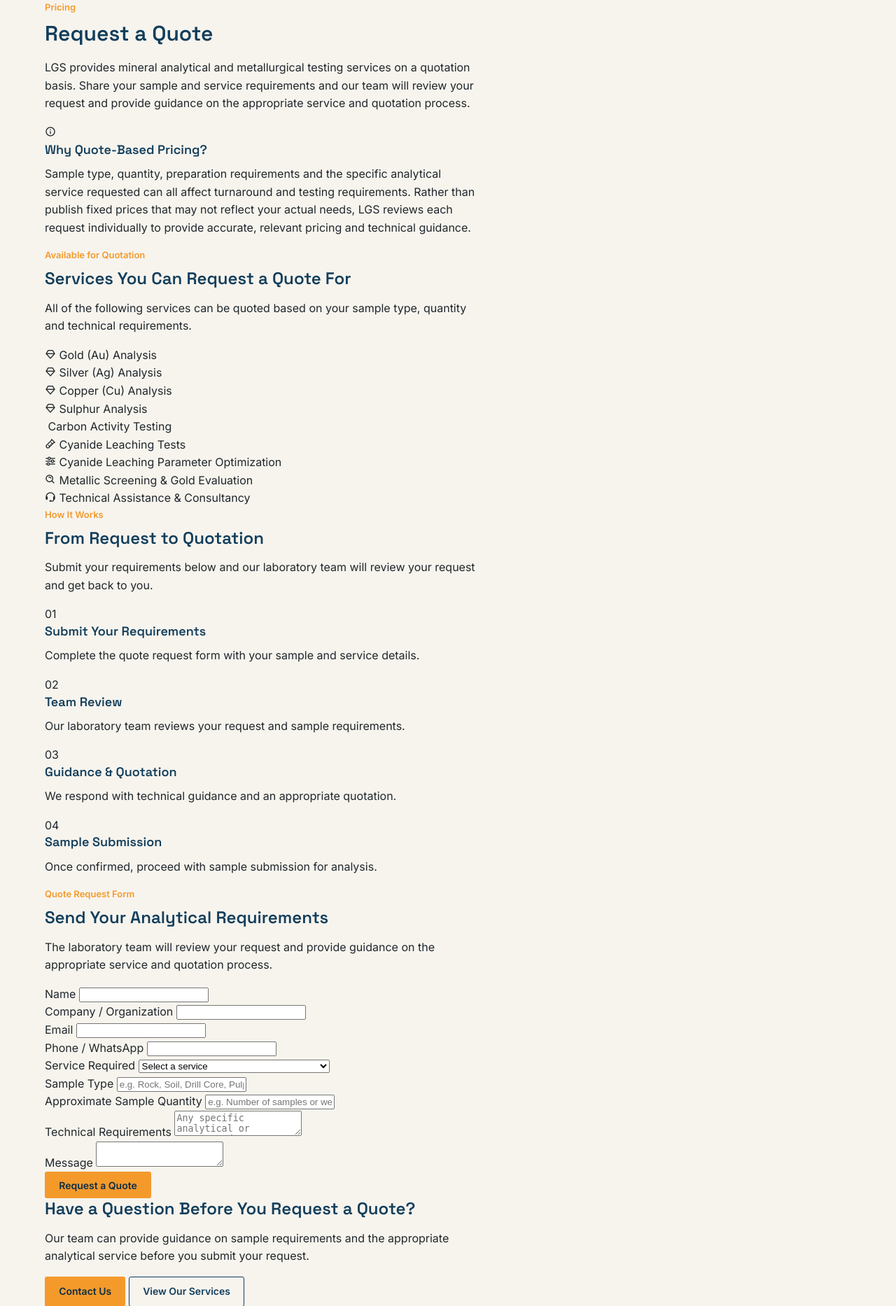
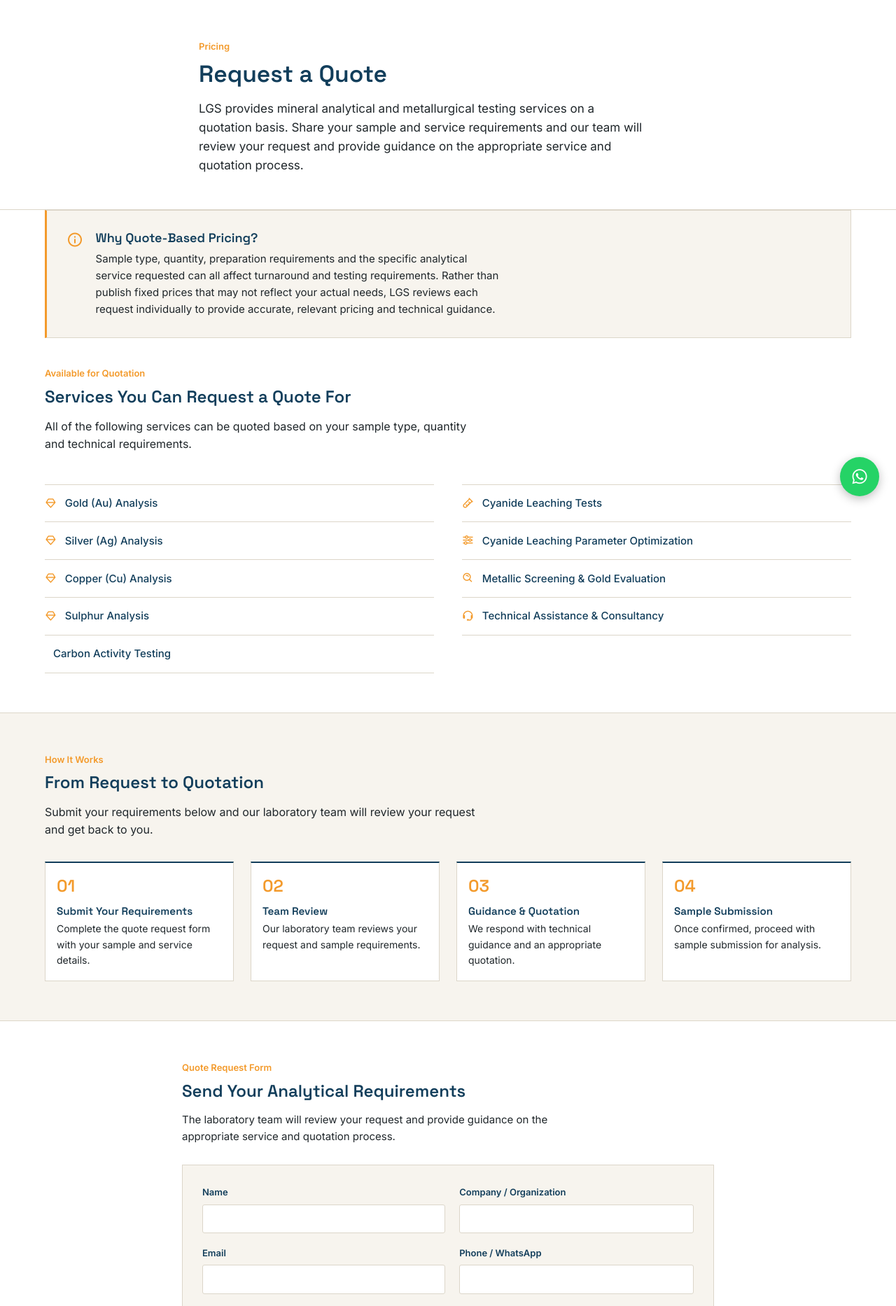
Before and after one commit to AudoWrld/lgs_website, a Django app: page /pricing in a window 1280 px wide. Shown: the part 67-1933 px from the top of the page at 70% size. Run offline with Django 5.2, Linux system fonts and the light colour scheme.

Commit message:
Add WhatsApp floating button and create pricing page styles for improved user engagement

```diff
--- a/core/static/core/css/base.css
+++ b/core/static/core/css/base.css
@@ -6,6 +6,7 @@
   --off-white: #f7f4ee;
   --white: #ffffff;
   --line: #dcd6c9;
+  --whatsapp: #25d366;
 
   --font-head: "Space Grotesk", sans-serif;
   --font-body: "Inter", sans-serif;
@@ -318,6 +319,43 @@ img {
   color: rgba(247, 244, 238, 0.6);
 }
 
+.whatsapp-float {
+  position: fixed;
+  right: 1.5rem;
+  bottom: 1.5rem;
+  width: 56px;
+  height: 56px;
+  border-radius: 50%;
+  background: var(--whatsapp);
+  color: var(--white);
+  display: flex;
+  align-items: center;
+  justify-content: center;
+  font-size: 1.75rem;
+  box-shadow: 0 4px 14px rgba(0, 0, 0, 0.25);
+  z-index: 200;
+  transition:
+    transform 0.15s ease,
+    box-shadow 0.15s ease;
+}
+
+@media (hover: hover) and (pointer: fine) {
+  .whatsapp-float:hover {
+    transform: scale(1.06);
+    box-shadow: 0 6px 18px rgba(0, 0, 0, 0.3);
+  }
+}
+
+@media (max-width: 640px) {
+  .whatsapp-float {
+    width: 50px;
+    height: 50px;
+    font-size: 1.55rem;
+    right: 1rem;
+    bottom: 1rem;
+  }
+}
+
 @media (max-width: 760px) {
   .nav-toggle-label {
     display: flex;
--- /dev/null
+++ b/core/static/core/css/pricing.css
@@ -0,0 +1,261 @@
+.lgspr-header {
+  background: var(--white);
+  padding: 3.5rem 0 3rem;
+  border-bottom: 1px solid var(--line);
+}
+
+.lgspr-header .container {
+  max-width: 760px;
+}
+
+.lgspr-header h1 {
+  font-size: 2.1rem;
+  margin-bottom: 0.45em;
+}
+
+.lgspr-header p {
+  color: var(--charcoal);
+  font-size: 1.0625rem;
+  max-width: 60ch;
+  margin-bottom: 0;
+}
+
+.lgspr-notice {
+  background: var(--white);
+  padding: 0 0 2.5rem;
+}
+
+.lgspr-notice-panel {
+  background: var(--off-white);
+  border: 1px solid var(--line);
+  border-left: 3px solid var(--orange);
+  padding: 1.75rem;
+  display: flex;
+  gap: 1.1rem;
+  align-items: flex-start;
+}
+
+.lgspr-notice-panel i {
+  color: var(--orange);
+  font-size: 1.5rem;
+  flex-shrink: 0;
+  margin-top: 0.15rem;
+}
+
+.lgspr-notice-panel h3 {
+  margin-bottom: 0.4em;
+}
+
+.lgspr-notice-panel p {
+  font-size: 0.9375rem;
+  margin-bottom: 0;
+}
+
+.lgspr-services {
+  background: var(--white);
+  padding: 0 0 3.5rem;
+}
+
+.lgspr-services-list {
+  margin-top: 1.75rem;
+  border-top: 1px solid var(--line);
+}
+
+.lgspr-services-item {
+  display: flex;
+  align-items: center;
+  gap: 0.75rem;
+  padding: 0.9rem 0;
+  border-bottom: 1px solid var(--line);
+}
+
+.lgspr-services-item i {
+  color: var(--orange);
+  font-size: 1.05rem;
+  flex-shrink: 0;
+}
+
+.lgspr-services-item span {
+  font-family: var(--font-body);
+  font-size: 0.9375rem;
+  font-weight: 500;
+  color: var(--navy);
+}
+
+.lgspr-services-grid {
+  display: grid;
+  grid-template-columns: 1fr 1fr;
+  column-gap: 2.5rem;
+}
+
+@media (max-width: 640px) {
+  .lgspr-services-grid {
+    grid-template-columns: 1fr;
+  }
+}
+
+.lgspr-process {
+  background: var(--off-white);
+  padding: 3.5rem 0;
+  border-top: 1px solid var(--line);
+  border-bottom: 1px solid var(--line);
+}
+
+.lgspr-process-steps {
+  margin-top: 2rem;
+  display: grid;
+  grid-template-columns: repeat(4, 1fr);
+  gap: 1.5rem;
+}
+
+@media (max-width: 760px) {
+  .lgspr-process-steps {
+    grid-template-columns: 1fr 1fr;
+    gap: 1.75rem 1.25rem;
+  }
+}
+
+@media (max-width: 480px) {
+  .lgspr-process-steps {
+    grid-template-columns: 1fr;
+  }
+}
+
+.lgspr-process-step {
+  border-top: 2px solid var(--navy);
+  padding-top: 0.9rem;
+  background: var(--white);
+  padding: 0.9rem 1rem 1.1rem;
+  border-left: 1px solid var(--line);
+  border-right: 1px solid var(--line);
+  border-bottom: 1px solid var(--line);
+}
+
+.lgspr-process-num {
+  display: block;
+  font-family: var(--font-head);
+  font-size: 1.5rem;
+  font-weight: 600;
+  color: var(--orange);
+  margin-bottom: 0.4rem;
+}
+
+.lgspr-process-step h3 {
+  font-size: 0.95rem;
+  margin-bottom: 0.35em;
+}
+
+.lgspr-process-step p {
+  font-size: 0.875rem;
+  margin-bottom: 0;
+}
+
+.lgspr-form-section {
+  background: var(--white);
+  padding: 3.5rem 0;
+}
+
+.lgspr-form-wrap {
+  max-width: 760px;
+  margin: 0 auto;
+}
+
+.lgspr-form-wrap > p {
+  font-size: 0.9375rem;
+  margin-bottom: 1.75rem;
+}
+
+.lgspr-form {
+  display: grid;
+  grid-template-columns: 1fr 1fr;
+  gap: 1.1rem 1.25rem;
+  background: var(--off-white);
+  border: 1px solid var(--line);
+  padding: 1.75rem;
+}
+
+.lgspr-field {
+  display: flex;
+  flex-direction: column;
+  gap: 0.4rem;
+}
+
+.lgspr-field-full {
+  grid-column: 1 / -1;
+}
+
+.lgspr-field label {
+  font-family: var(--font-body);
+  font-size: 0.8125rem;
+  font-weight: 600;
+  color: var(--navy);
+}
+
+.lgspr-field input,
+.lgspr-field select,
+.lgspr-field textarea {
+  font-family: var(--font-body);
+  font-size: 0.9375rem;
+  color: var(--charcoal);
+  background: var(--white);
+  border: 1px solid var(--line);
+  border-radius: 3px;
+  padding: 0.65rem 0.85rem;
+}
+
+.lgspr-field input:focus,
+.lgspr-field select:focus,
+.lgspr-field textarea:focus {
+  outline: none;
+  border-color: var(--navy);
+}
+
+.lgspr-field textarea {
+  resize: vertical;
+  min-height: 120px;
+}
+
+.lgspr-form-submit {
+  grid-column: 1 / -1;
+  margin-top: 0.4rem;
+}
+
+@media (max-width: 560px) {
+  .lgspr-form {
+    grid-template-columns: 1fr;
+  }
+}
+
+.lgspr-cta {
+  background: var(--navy-dark);
+  text-align: center;
+  padding: 3rem 0;
+  border-bottom: 1px solid rgba(247, 244, 238, 0.18);
+}
+
+.lgspr-cta h2 {
+  color: var(--white);
+}
+
+.lgspr-cta p {
+  color: rgba(247, 244, 238, 0.85);
+  max-width: 62ch;
+  margin: 0 auto 1.5rem;
+}
+
+.lgspr-cta-actions {
+  display: flex;
+  justify-content: center;
+  gap: 0.9rem;
+  flex-wrap: wrap;
+}
+
+.lgspr-cta-actions .btn-outline {
+  border-color: var(--off-white);
+  color: var(--off-white);
+}
+
+.lgspr-cta-actions .btn-outline:hover {
+  background: var(--off-white);
+  color: var(--navy-dark);
+}
```
